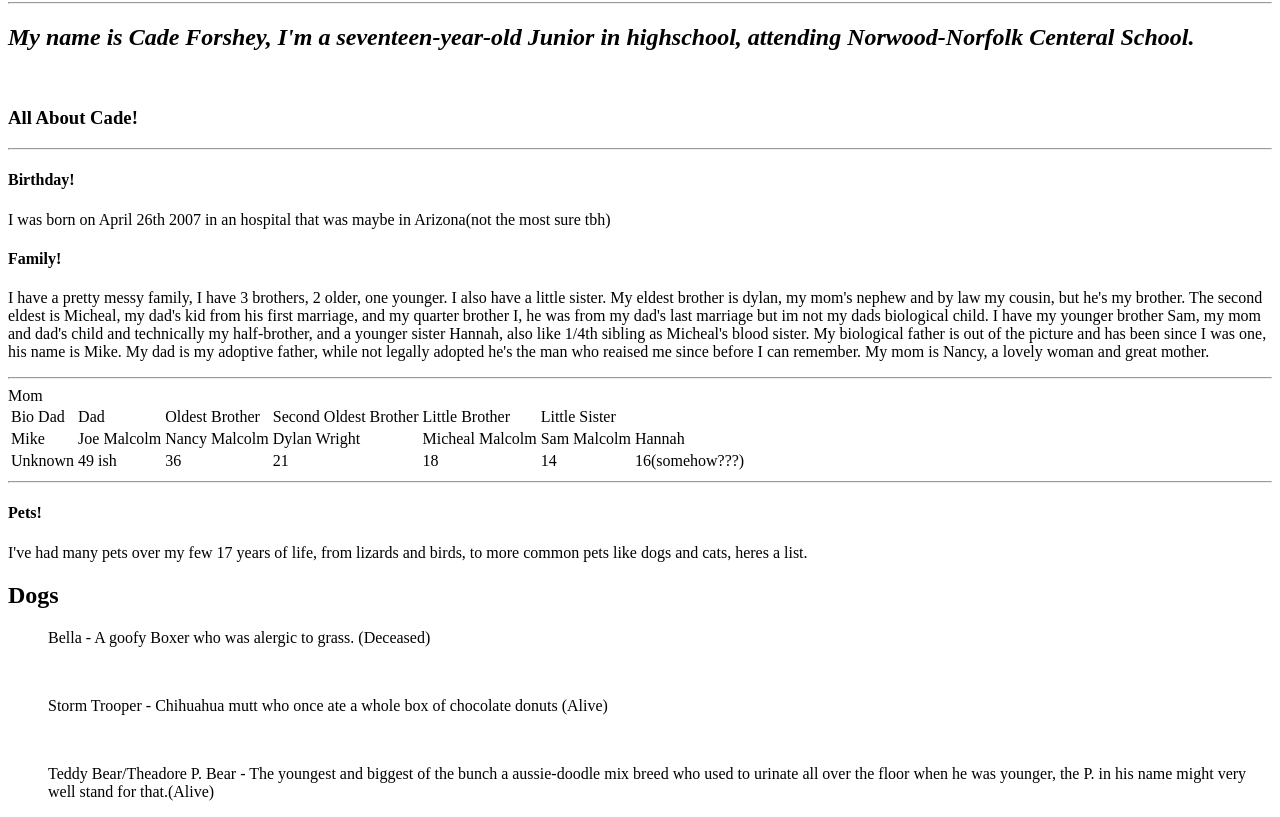
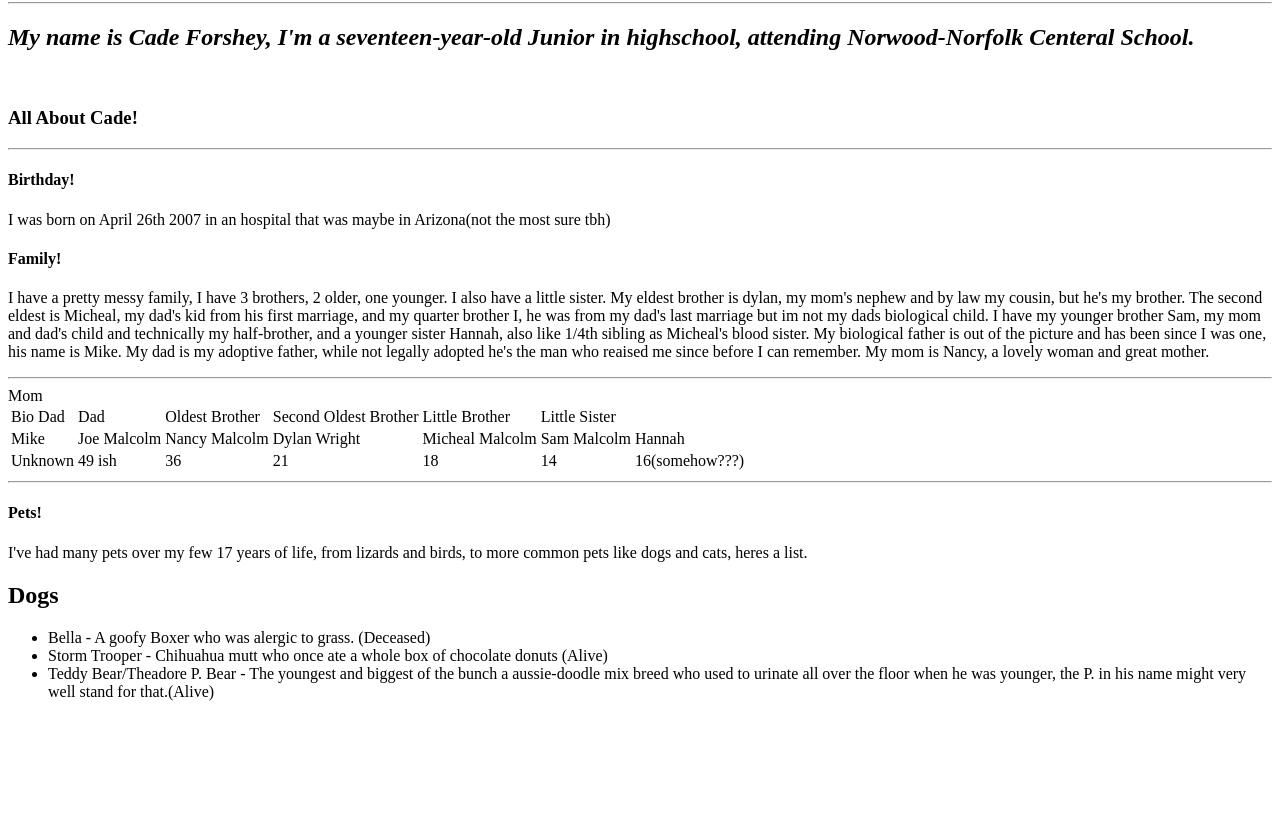
Before and after one commit to Cade-Forshey/bioPage, a plain HTML site: page index.html in a window 1280 px wide. Shown: the part 78-895 px from the top of the page. After the commit the page ends 800 px from the top, so only its background shows below. Drawn offline with Linux system fonts and the light colour scheme.

Commit message:
update.index

```diff
--- a/index.html
+++ b/index.html
@@ -52,9 +52,10 @@
 
 
                     <h2>Dogs</h2>
-
-                    <ul>Bella - A goofy Boxer who was alergic to grass. (Deceased)</ul><br>
-                    <ul>Storm Trooper - Chihuahua mutt who once ate a whole box of chocolate donuts (Alive)</ul><br>
-                    <ul>Teddy Bear/Theadore P. Bear - The youngest and biggest of the bunch a aussie-doodle mix breed who used to urinate all over the floor when he was younger, the P. in his name might very well stand for that.(Alive)</ul>
+            <ul>
+                    <li>Bella - A goofy Boxer who was alergic to grass. (Deceased)</li>
+                    <li>Storm Trooper - Chihuahua mutt who once ate a whole box of chocolate donuts (Alive)</li>
+                    <li>Teddy Bear/Theadore P. Bear - The youngest and biggest of the bunch a aussie-doodle mix breed who used to urinate all over the floor when he was younger, the P. in his name might very well stand for that.(Alive)</li>
+            </ul>
         </body>
 </html>
```
